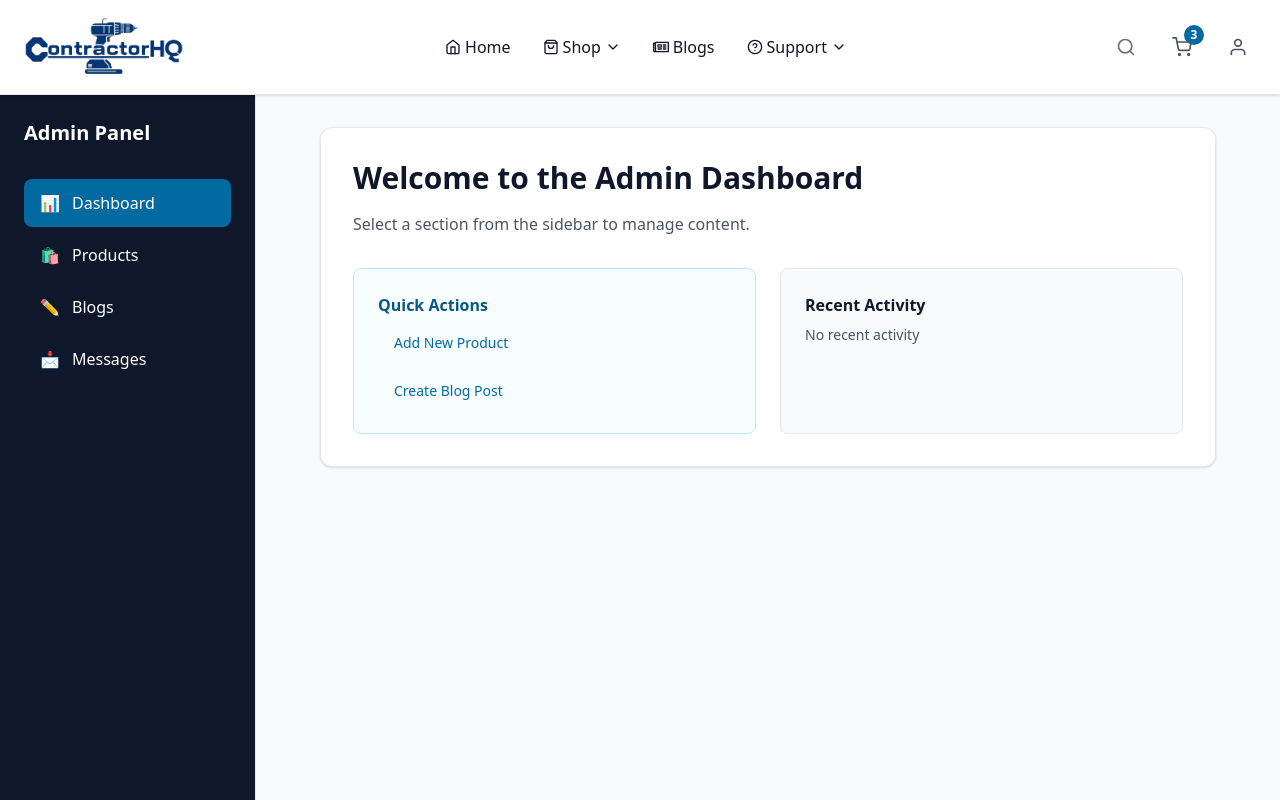
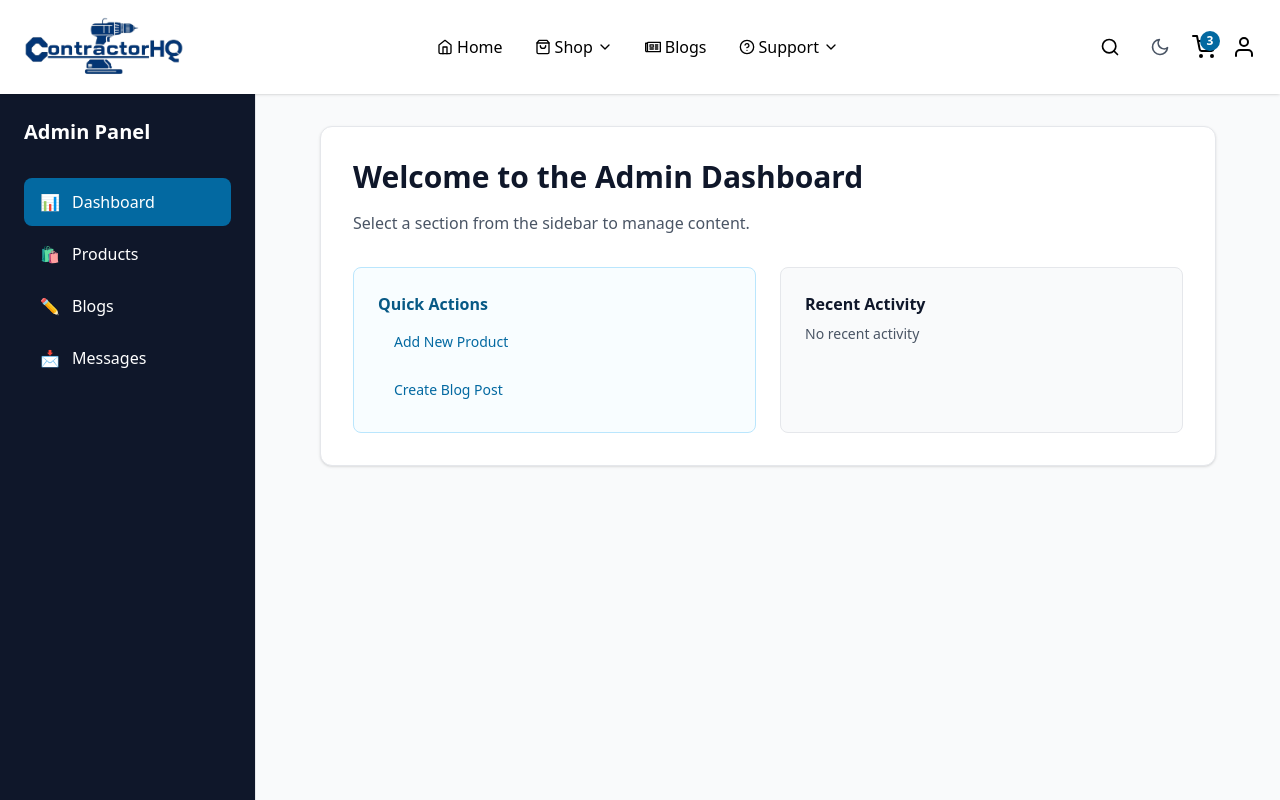
Before and after one commit to ErjonHashaniUBT/ContractorHQ, a Next.js app in the folder contractorhq/: page /admin in a window 1280 px wide. Shown: the top 800 px of the page. Built offline with nearby package versions, Linux system fonts and the light colour scheme; no server answers.

Commit message:
DARK MODE
Shtimi i iconit te headeri per funksionimin e dark mode

```diff
--- a/contractorhq/package.json
+++ b/contractorhq/package.json
@@ -19,6 +19,7 @@
     "mongoose": "^8.14.1",
     "next": "15.3.1",
     "next-auth": "^4.24.11",
+    "next-themes": "^0.4.6",
     "openid-client": "^6.4.2",
     "react": "^19.0.0",
     "react-dom": "^19.0.0",
--- a/contractorhq/src/app/layout.tsx
+++ b/contractorhq/src/app/layout.tsx
@@ -1,5 +1,6 @@
 import type { Metadata } from "next";
 import { Geist, Geist_Mono } from "next/font/google";
+import { ThemeProvider } from "next-themes";
 import "@/styles/globals.css";
 import Header from "@/components/layout/Header";
 import Footer from "@/components/layout/Footer";
@@ -26,13 +27,15 @@ export default function RootLayout({
   children: React.ReactNode;
 }>) {
   return (
-    <html lang="en">
+    <html lang="en" suppressHydrationWarning>
       <body
         className={`${geistSans.variable} ${geistMono.variable} antialiased`}
       >
-        <Header />
-        {children}
-        <Footer />
+        <ThemeProvider attribute="class" defaultTheme="light" enableSystem>
+          <Header />
+          {children}
+          <Footer />
+        </ThemeProvider>
       </body>
     </html>
   );
--- /dev/null
+++ b/contractorhq/src/components/ThemeToggle.tsx
@@ -0,0 +1,33 @@
+"use client";
+
+import { useTheme } from "next-themes";
+import { FiSun, FiMoon } from "react-icons/fi";
+import { useEffect, useState } from "react";
+
+export default function ThemeToggle() {
+  const { theme, setTheme } = useTheme();
+  const [mounted, setMounted] = useState(false);
+
+  // Avoid hydration mismatch
+  useEffect(() => {
+    setMounted(true);
+  }, []);
+
+  if (!mounted) {
+    return <div className="w-8 h-8" />; // Placeholder with same dimensions
+  }
+
+  return (
+    <button
+      onClick={() => setTheme(theme === "dark" ? "light" : "dark")}
+      className="w-8 h-8 flex items-center justify-center rounded-full hover:bg-gray-100 dark:hover:bg-gray-800 transition-colors duration-200"
+      aria-label="Toggle theme"
+    >
+      {theme === "dark" ? (
+        <FiSun className="w-5 h-5 text-yellow-500" />
+      ) : (
+        <FiMoon className="w-5 h-5 text-gray-600" />
+      )}
+    </button>
+  );
+}
--- a/contractorhq/src/components/layout/Header.tsx
+++ b/contractorhq/src/components/layout/Header.tsx
@@ -14,6 +14,7 @@ import { FaRegNewspaper } from "react-icons/fa";
 import Image from "next/image";
 import { useRouter } from "next/navigation";
 import { useState } from "react";
+import ThemeToggle from "@/components/ThemeToggle";
 
 export default function Header() {
   const shopLinks = {
@@ -26,7 +27,7 @@ export default function Header() {
   const router = useRouter();
 
   return (
-    <header className="sticky top-0 z-50 bg-white shadow-sm border-b border-gray-200">
+    <header className="sticky top-0 z-50 bg-white dark:bg-gray-900 shadow-sm">
       <div className="container mx-auto flex items-center justify-between px-6 py-4">
         {/* Logo with Image */}
         <Link
@@ -47,7 +48,7 @@ export default function Header() {
         <nav className="hidden md:flex items-center gap-8">
           <Link
             href="/"
-            className="font-medium text-dark hover:text-primary transition-colors duration-200 flex items-center gap-1"
+            className="font-medium text-black dark:text-gray-200 hover:text-primary dark:hover:text-primary-light transition-colors duration-200 flex items-center gap-1"
           >
             <FiHome className="w-4 h-4" />
             Home
@@ -55,15 +56,15 @@ export default function Header() {
 
           {/* Shop Dropdown */}
           <div className="relative group">
-            <div className="font-medium text-dark hover:text-primary transition-colors duration-200 flex items-center gap-1 cursor-pointer">
+            <div className="font-medium text-black dark:text-gray-200 hover:text-primary dark:hover:text-primary-light transition-colors duration-200 flex items-center gap-1 cursor-pointer">
               <FiShoppingBag className="w-4 h-4" />
               <Link href="/shop">Shop</Link>
               <FiChevronDown className="h-4 w-4 transition-transform duration-200 group-hover:rotate-180" />
             </div>
 
-            <div className="absolute top-full left-1/2 -translate-x-1/2 mt-2 min-w-[240px] bg-white rounded-lg shadow-xl py-2 z-50 border border-gray-100 invisible group-hover:visible opacity-0 group-hover:opacity-100 transition-all duration-200 transform group-hover:translate-y-0 translate-y-1">
-              <div className="px-4 py-2 border-b border-gray-100">
-                <h3 className="text-sm font-semibold text-primary-dark">
+            <div className="absolute top-full left-1/2 -translate-x-1/2 mt-2 min-w-[240px] bg-white dark:bg-gray-800 rounded-lg shadow-xl py-2 z-50 border border-gray-100 dark:border-gray-700 invisible group-hover:visible opacity-0 group-hover:opacity-100 transition-all duration-200 transform group-hover:translate-y-0 translate-y-1">
+              <div className="px-4 py-2 border-b border-gray-100 dark:border-gray-700">
+                <h3 className="text-sm font-semibold text-black dark:text-gray-100">
                   Shop Categories
                 </h3>
               </div>
@@ -71,7 +72,7 @@ export default function Header() {
               {/* Primary Shop Links */}
               <Link
                 href={shopLinks.allProducts}
-                className="block px-4 py-2.5 text-sm text-dark hover:bg-primary-lighter hover:text-primary-dark transition-colors duration-150 group/item"
+                className="block px-4 py-2.5 text-sm text-black dark:text-gray-200 hover:bg-gray-50 dark:hover:bg-gray-700 transition-colors duration-150 group/item"
               >
                 <span className="group-hover/item:ml-1 transition-all duration-150">
                   All Products
@@ -79,7 +80,7 @@ export default function Header() {
               </Link>
               <Link
                 href={shopLinks.specialDeals}
-                className="block px-4 py-2.5 text-sm text-dark hover:bg-primary-lighter hover:text-primary-dark transition-colors duration-150 group/item"
+                className="block px-4 py-2.5 text-sm text-black dark:text-gray-200 hover:bg-gray-50 dark:hover:bg-gray-700 transition-colors duration-150 group/item"
               >
                 <span className="group-hover/item:ml-1 transition-all duration-150">
                   Special Deals
@@ -87,7 +88,7 @@ export default function Header() {
               </Link>
               <Link
                 href={shopLinks.newArrivals}
-                className="block px-4 py-2.5 text-sm text-dark hover:bg-primary-lighter hover:text-primary-dark transition-colors duration-150 group/item"
+                className="block px-4 py-2.5 text-sm text-black dark:text-gray-200 hover:bg-gray-50 dark:hover:bg-gray-700 transition-colors duration-150 group/item"
               >
                 <span className="group-hover/item:ml-1 transition-all duration-150">
                   New Arrivals
@@ -96,7 +97,7 @@ export default function Header() {
 
               {/* Nested Brands Dropdown */}
               <div className="relative group/brands">
-                <div className="flex justify-between items-center px-4 py-2.5 text-sm text-dark hover:bg-primary-lighter hover:text-primary-dark transition-colors duration-150 cursor-pointer">
+                <div className="flex justify-between items-center px-4 py-2.5 text-sm text-black dark:text-gray-200 hover:bg-gray-50 dark:hover:bg-gray-700 transition-colors duration-150 cursor-pointer">
                   <span className="group-hover/brands:ml-1 transition-all duration-150">
                     Brands
                   </span>
@@ -105,13 +106,13 @@ export default function Header() {
 
                 <div className="absolute top-0 left-full ml-1 w-64 bg-white rounded-r-lg shadow-xl border border-gray-100 opacity-0 group-hover/brands:opacity-100 invisible group-hover/brands:visible transition-all duration-200 transform group-hover/brands:translate-x-0 -translate-x-1">
                   <div className="px-4 py-2 border-b border-gray-100">
-                    <h3 className="text-sm font-semibold text-primary-dark">
+                    <h3 className="text-sm font-semibold text-black dark:text-gray-100">
                       Featured Brands
                     </h3>
                   </div>
                   <Link
                     href="/brands/Makita"
-                    className="block px-4 py-3 hover:bg-primary-lighter transition-colors duration-150"
+                    className="block px-4 py-3 hover:bg-gray-50 dark:hover:bg-gray-700 transition-colors duration-150"
                   >
                     <div className="relative w-[120px] h-6">
                       <Image
@@ -125,7 +126,7 @@ export default function Header() {
                   </Link>
                   <Link
                     href="/brands/DeWalt"
-                    className="block px-4 py-3 hover:bg-primary-lighter transition-colors duration-150"
+                    className="block px-4 py-3 hover:bg-gray-50 dark:hover:bg-gray-700 transition-colors duration-150"
                   >
                     <div className="relative h-6 w-[120px]">
                       <Image
@@ -140,7 +141,7 @@ export default function Header() {
                   </Link>
                   <Link
                     href="/brands/Milwaukee"
-                    className="block px-4 py-3 hover:bg-primary-lighter transition-colors duration-150"
+                    className="block px-4 py-3 hover:bg-gray-50 dark:hover:bg-gray-700 transition-colors duration-150"
                   >
                     <div className="relative h-6 w-[120px]">
                       <Image
@@ -156,7 +157,7 @@ export default function Header() {
 
                   <Link
                     href="/brands"
-                    className="block px-4 py-2.5 text-sm font-medium text-primary hover:bg-primary-lighter border-t border-gray-100 mt-1 transition-colors duration-150"
+                    className="block px-4 py-2.5 text-sm font-medium text-black dark:text-gray-100 mt-1 transition-colors duration-150"
                   >
                     View All Brands →
                   </Link>
@@ -168,7 +169,7 @@ export default function Header() {
           {/* Blogs */}
           <Link
             href="/blogs"
-            className="font-medium text-dark hover:text-primary transition-colors duration-200 flex gap-1 items-center"
+            className="font-medium text-black dark:text-gray-200 hover:text-primary dark:hover:text-primary-light transition-colors duration-200 flex gap-1 items-center"
           >
             <FaRegNewspaper className="w-4 h-4" />
             Blogs
@@ -176,7 +177,7 @@ export default function Header() {
 
           {/* Support Dropdown */}
           <div className="relative group">
-            <div className="font-medium text-dark hover:text-primary transition-colors duration-200 cursor-pointer">
+            <div className="font-medium text-black dark:text-gray-200 hover:text-primary dark:hover:text-primary-light cursor-pointer">
               <Link href="/support" className="flex items-center gap-1">
                 <FiHelpCircle className="w-4 h-4" />
                 Support
@@ -184,15 +185,15 @@ export default function Header() {
               </Link>
             </div>
 
-            <div className="absolute top-full left-1/2 -translate-x-1/2 mt-2 w-56 bg-white rounded-lg shadow-xl py-2 z-50 border border-gray-100 invisible group-hover:visible opacity-0 group-hover:opacity-100 transition-all duration-200 transform group-hover:translate-y-0 translate-y-1">
+            <div className="absolute top-full left-1/2 -translate-x-1/2 mt-2 w-56 bg-white dark:bg-gray-800 rounded-lg shadow-xl py-2 z-50 border border-gray-100 dark:border-gray-700 invisible group-hover:visible opacity-0 group-hover:opacity-100 transition-all duration-200 transform group-hover:translate-y-0 translate-y-1">
               <div className="px-4 py-2 border-b border-gray-100">
-                <h3 className="text-sm font-semibold text-primary-dark">
+                <h3 className="text-sm font-semibold text-black dark:text-gray-100">
                   Support Center
                 </h3>
               </div>
               <Link
                 href="/support#contact"
-                className="block px-4 py-2.5 text-sm text-dark hover:bg-primary-lighter hover:text-primary-dark transition-colors duration-150 group/item"
+                className="block px-4 py-2.5 text-sm text-black dark:text-gray-200 hover:bg-gray-50 dark:hover:bg-gray-700 transition-colors duration-150 group/item"
               >
                 <span className="group-hover/item:ml-1 transition-all duration-150">
                   Contact Us
@@ -200,7 +201,7 @@ export default function Header() {
               </Link>
               <Link
                 href="/support#faq"
-                className="block px-4 py-2.5 text-sm text-dark hover:bg-primary-lighter hover:text-primary-dark transition-colors duration-150 group/item"
+                className="block px-4 py-2.5 text-sm text-black dark:text-gray-200 hover:bg-gray-50 dark:hover:bg-gray-700 transition-colors duration-150 group/item"
               >
                 <span className="group-hover/item:ml-1 transition-all duration-150">
                   FAQ
@@ -208,7 +209,7 @@ export default function Header() {
               </Link>
               <Link
                 href="/support#returns"
-                className="block px-4 py-2.5 text-sm text-dark hover:bg-primary-lighter hover:text-primary-dark transition-colors duration-150 group/item"
+                className="block px-4 py-2.5 text-sm text-black dark:text-gray-200 hover:bg-gray-50 dark:hover:bg-gray-700 transition-colors duration-150 group/item"
               >
                 <span className="group-hover/item:ml-1 transition-all duration-150">
                   Returns Policy
@@ -218,12 +219,13 @@ export default function Header() {
           </div>
         </nav>
 
-        {/* Icons */}
-        <div className="flex items-center gap-5">
+        {/* Right side icons */}
+        <div className="flex items-center gap-4">
+          {/* Search Bar */}
           <div className="group relative flex items-center">
             <div className="z-10 p-2 group-hover:pr-3 transition-all duration-300">
               <FiSearch
-                className="h-5 w-5 text-gray-500 group-hover:text-primary cursor-pointer"
+                className="h-5 w-5 text-black dark:text-gray-400 group-hover:text-primary cursor-pointer"
                 onClick={() => {
                   if (searchTerm.trim()) {
                     router.push(
@@ -248,28 +250,29 @@ export default function Header() {
                     );
                   }
                 }}
-                className="w-full h-10 pl-10 pr-4 border border-gray-300 rounded-full focus:border-primary"
+                className="w-full h-10 pl-10 pr-4 border border-gray-200 dark:border-gray-600 bg-white dark:bg-gray-800 text-black dark:text-gray-200 rounded-full focus:border-primary dark:focus:border-primary-light"
               />
             </div>
           </div>
 
-          <button
-            aria-label="Cart"
-            className="p-2 text-gray-600 hover:text-primary transition-colors duration-200 relative"
+          <ThemeToggle />
+
+          <Link
+            href="/cart"
+            className="relative text-black dark:text-gray-200 hover:text-primary dark:hover:text-primary-light transition-colors duration-200"
           >
-            <FiShoppingCart className="h-5 w-5" />
+            <FiShoppingCart className="w-6 h-6" />
             <span className="absolute -right-1 -top-1 flex h-5 w-5 items-center justify-center rounded-full bg-primary text-xs font-bold text-white">
               3
             </span>
-          </button>
-          <button
-            aria-label="Account"
-            className="p-2 text-gray-600 hover:text-primary transition-colors duration-200"
+          </Link>
+
+          <Link
+            href="/account"
+            className="text-black dark:text-gray-200 hover:text-primary dark:hover:text-primary-light transition-colors duration-200"
           >
-            <Link href="/admin">
-              <FiUser className="h-5 w-5" />
-            </Link>
-          </button>
+            <FiUser className="w-6 h-6" />
+          </Link>
         </div>
       </div>
     </header>
```
Also changed, not shown: contractorhq/src/styles/globals.css (+18 -0 lines).
